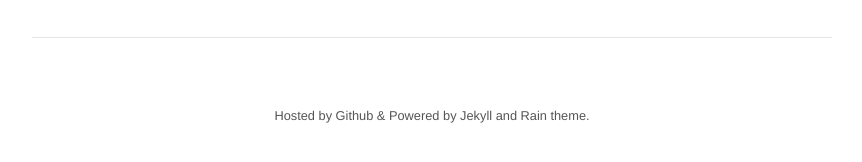
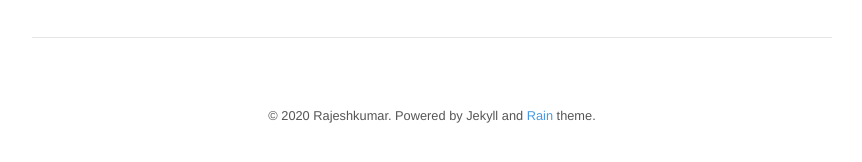
Before and after one commit to Onemoreblog/zero, a Jekyll site: the page built from index.html, in a window 1280 px wide. Shown: the part 331-493 px from the top of the page, without its empty margins (208-1070 px from the left). Built offline with Jekyll 4.4.1, drawn with Linux system fonts in a browser that asks for light colours; nearby versions of some CDN libraries; the list of posts is cut into pages by our own code.

Commit message:
Update default.html

```diff
--- a/_layouts/default.html
+++ b/_layouts/default.html
@@ -32,7 +32,7 @@
 
     <footer>
       <span>
-          Hosted by Github & Powered by Jekyll and Rain theme.
+          &copy; <time datetime="{{ site.time }}">{{ site.time | date: '%Y' }}</time> {{ site.author.name }}. Powered by Jekyll and <a href="https://github.com/inelaah/rain">Rain</a> theme.
       </span>
     </footer>
   </body>
```
